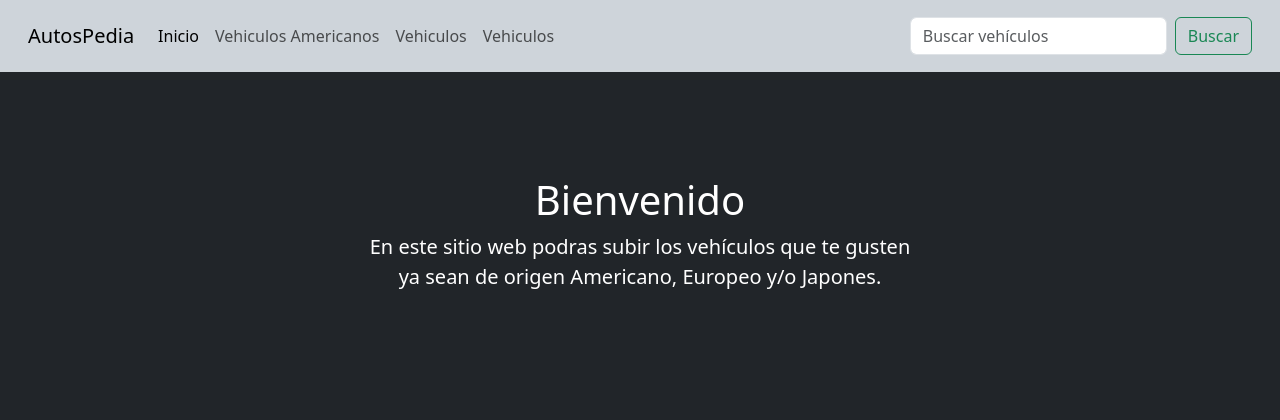
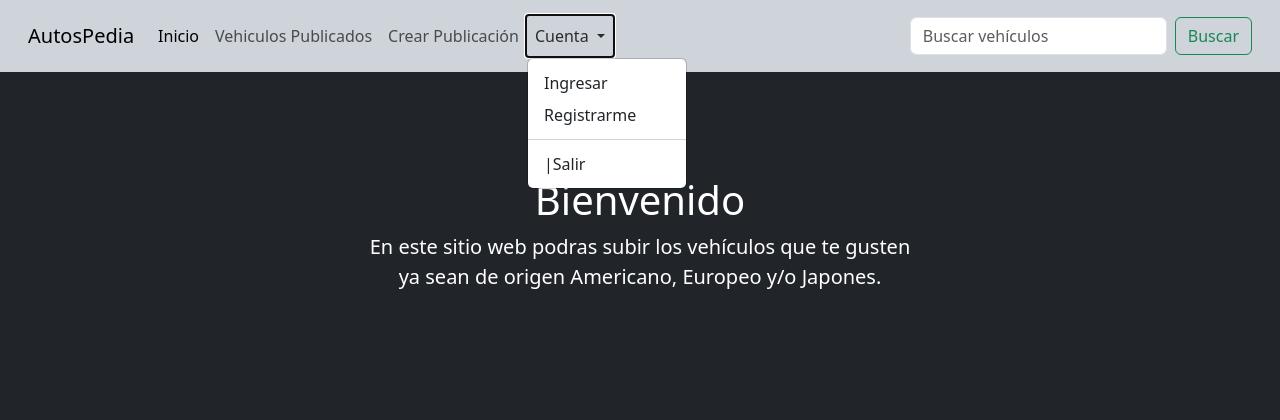
Before and after one commit to JuanPeralta19/Proyecto-Final-Peralta-Juarez, a Django app: page / in a window 1280 px wide, after a click on "Cuenta". Shown: the top 420 px of the page. Run offline with Django 4.2, Linux system fonts and the light colour scheme; some libraries are stand-ins or nearby versions.

Commit message:
ABM refactoreado, busqueda refactoreada, login/logout/signup realizado, todo funcional.

```diff
--- a/CarsApp/templates/CarsApp/base.html
+++ b/CarsApp/templates/CarsApp/base.html
@@ -89,28 +89,33 @@
             <a class="nav-link active" aria-current="page" href="{% url 'index' %}">Inicio</a>
           </li>
           <li class="nav-item">
-            <a class="nav-link" href="{% url 'vehiculos-list' %}">Vehiculos Americanos</a>
-            <li class="nav-item">
-              <a class="nav-link" href="#">Vehiculos</a>
+            <a class="nav-link" href="{% url 'vehiculos-list' %}">Vehiculos Publicados</a>
+          </li>
+          <li class="nav-item">
+              <a class="nav-link" href="{% url 'vehiculos-create' %}">Crear Publicación</a>
+          </li>
+              <!-- <li class="nav-item">
+                <a class="nav-link" href="#">Vacio</a>
+              </li>
               <li class="nav-item">
-                <a class="nav-link" href="#">Vehiculos</a>
-          <!-- </li>
+                <a class="nav-link" href="#">Vacio</a>
+              </li> -->
           <li class="nav-item dropdown">
             <a class="nav-link dropdown-toggle" href="#" role="button" data-bs-toggle="dropdown" aria-expanded="false">
-              Link
+              Cuenta
             </a>
             <ul class="dropdown-menu">
-              <li><a class="dropdown-item" href="#">Action</a></li>
-              <li><a class="dropdown-item" href="#">Another action</a></li>
+              <li><a class="dropdown-item" href="{% url 'login' %}">Ingresar</a></li>
+              <li><a class="dropdown-item" href="{% url 'signup' %}">Registrarme</a></li>
               <li><hr class="dropdown-divider"></li>
-              <li><a class="dropdown-item" href="#">Something else here</a></li>
-            </ul> -->
+              <li><a class="dropdown-item" href="{% url 'logout' %}">{{user.username}}|Salir</a></li>
+            </ul>
           <!-- </li>
           <li class="nav-item">
             <a class="nav-link disabled">Link</a>
           </li> -->
         </ul>
-        <form action="{% url 'Buscar vehiculos Amricanos' %}" class="d-flex" role="search">
+        <form action="{% url 'vehiculos-search' %}" class="d-flex" role="search">
           <input class="form-control me-2" name="criterio" type="search" placeholder="Buscar vehículos" aria-label="Search">
           <button class="btn btn-outline-success" type="submit">Buscar</button>
         </form>
--- a/CarsApp/templates/CarsApp/index.html
+++ b/CarsApp/templates/CarsApp/index.html
@@ -23,7 +23,7 @@
       <div class="row row-cols-1 row-cols-sm-2 row-cols-md-3 g-3">
         <div class="col">
             <div class="card shadow-sm">
-              <a style="text-decoration: none;" href="{% url 'Admin de vehiculos americanos' %}">
+              <a style="text-decoration: none;" href="{% url 'vehiculos-list' %}">
                 <img class="bd-placeholder-img card-img-top" width="100%" height="225" src="https://www.chevrolet.com/content/dam/chevrolet/na/us/english/index/vehicles/2023/performance/camaro/01-images/colorizer/coupe/2023-camaro-2ss-g7c-colorizer.jpg?imwidth=960"></img>
               </a>
                 <div class="card-body">
@@ -75,7 +75,7 @@
 
         <div class="col">
           <div class="card shadow-sm">
-            <a style="text-decoration: none;" href="{% url 'Admin de vehiculos americanos' %}">
+            <a style="text-decoration: none;" href="{% url 'vehiculos-list' %}">
               <img class="bd-placeholder-img card-img-top" width="100%" height="225"src="https://static.cargurus.com/images/forsale/2022/06/30/08/46/1968_dodge_charger-pic-6751606074304769180-1024x768.jpeg"></img>
             </a>
             <div class="card-body">
@@ -127,7 +127,7 @@
 
         <div class="col">
           <div class="card shadow-sm">
-            <a style="text-decoration: none;" href="{% url 'Admin de vehiculos americanos' %}">
+            <a style="text-decoration: none;" href="{% url 'vehiculos-list' %}">
               <img class="bd-placeholder-img card-img-top" width="100%" height="225"src="https://hips.hearstapps.com/hmg-prod/amv-prod-cad-assets/images/media/267321/1990-jeep-wrangler-sahara-photo-557728-s-original.jpg"></img>
             </a>
             <div class="card-body">
--- a/CarsApp/templates/CarsApp/vehiculos_detail.html
+++ b/CarsApp/templates/CarsApp/vehiculos_detail.html
@@ -5,8 +5,8 @@
 
 <ul>
     <li>{{vehiculo.marca_de_vehiculo}} - {{vehiculo.modelo_de_vehiculo}} - {{vehiculo.valor_vehiculo_usd}}
-        <a href="#">Actualizar</a>
-        <a href="#">Borrar</a>
+        <a href="{% url 'vehiculos-update' vehiculo.id %}">Actualizar</a>
+        <a href="{% url 'vehiculos-delete' vehiculo.id %}">Borrar</a>
     </li>
 </ul>
 {% endblock %}
--- a/CarsApp/templates/CarsApp/vehiculos_list.html
+++ b/CarsApp/templates/CarsApp/vehiculos_list.html
@@ -7,8 +7,8 @@
     {% for Vehiculos in vehiculos %}
     <li>{{Vehiculos.marca_de_vehiculo}} - {{Vehiculos.modelo_de_vehiculo}} - {{Vehiculos.valor_vehiculo_usd}}
         <a href="{% url 'vehiculos-detail' Vehiculos.id %}">Detalle</a>
-        <a href="#">Actualizar</a>
-        <a href="#">Borrar</a>
+        <a href="{% url 'vehiculos-update' Vehiculos.id %}">Actualizar</a>
+        <a href="{% url 'vehiculos-delete' Vehiculos.id %}">Borrar</a>
     </li>
     {% endfor %}
 </ul>
--- a/CarsApp/views.py
+++ b/CarsApp/views.py
@@ -2,16 +2,12 @@ from django.shortcuts import render
 from CarsApp.models import vehiculos
 from CarsApp.forms import vehiculosForm
 from django.views.generic import ListView, DetailView, UpdateView, CreateView, DeleteView
+from django.urls import reverse_lazy
+from django.contrib.auth.views import LoginView, LogoutView
+from django.contrib.auth.forms import UserCreationForm
 
 def index(request):
     return render(request,"CarsApp/index.html")
-
-
-def mostrar_vehiculos(request):
-    context = {
-        "form":vehiculosForm(),
-        "vehiculos":vehiculos.objects.all()}
-    return render(request, "CarsApp/admin_vehiculos.html", context)
 
 def agregar_vehiculos(request):
     vehiculos_form = vehiculosForm(request.POST)
@@ -36,3 +32,37 @@ class VehiculosList(ListView):
 class VehiculosDetail(DetailView):
     model = vehiculos
     context_object_name = "vehiculo"
+
+class VehiculosUpdate(UpdateView):
+    model = vehiculos
+    success_url = reverse_lazy("vehiculos-list")
+    fields = "__all__"
+
+class VehiculosDelete(DeleteView):
+    model = vehiculos
+    context_object_name = "vehiculo"
+    success_url = reverse_lazy("vehiculos-list")
+
+class VehiculosCreate(CreateView):
+    model = vehiculos
+    success_url = reverse_lazy("vehiculos-list")
+    fields = "__all__"
+
+class VehiculosSearch(ListView):
+    model = vehiculos
+    context_object_name = "vehiculos"
+    def get_queryset(self):
+        criterio = self.request.GET.get("criterio")
+        result = vehiculos.objects.filter(marca_de_vehiculo__icontains=criterio).all()
+        return result
+
+class Login(LoginView):
+    next_page = reverse_lazy("index")
+
+class SignUp(CreateView):
+    form_class = UserCreationForm
+    template_name = "registration/signup.html"
+    success_url = reverse_lazy("index")
+
+class Logout(LogoutView):
+    template_name= "registration/logout.html"
--- a/PreEntrega/settings.py
+++ b/PreEntrega/settings.py
@@ -104,7 +104,7 @@ AUTH_PASSWORD_VALIDATORS = [
 # Internationalization
 # https://docs.djangoproject.com/en/4.1/topics/i18n/
 
-LANGUAGE_CODE = 'en-us'
+LANGUAGE_CODE = 'es-AR'
 
 TIME_ZONE = 'UTC'
 
--- a/PreEntrega/urls.py
+++ b/PreEntrega/urls.py
@@ -15,19 +15,24 @@ Including another URLconf
 """
 from django.contrib import admin
 from django.urls import path
-from CarsApp.views import (index, mostrar_vehiculos, VehiculosList, VehiculosDetail,
-                           agregar_vehiculos, buscar_vehiculos)
+from CarsApp.views import (index, VehiculosList, VehiculosDetail, VehiculosUpdate, VehiculosDelete,
+                           VehiculosCreate, VehiculosSearch, Login, SignUp, Logout, agregar_vehiculos, buscar_vehiculos)
 
 
 urlpatterns = [
     path('admin/', admin.site.urls),
     path('', index, name = "index"),
-    path('Vehiculos/', mostrar_vehiculos, name="Admin de vehiculos americanos"),
     path('Vehiculos/Agregar', agregar_vehiculos, name="Vehiculos americanos agregados"),
     path('Vehiculos/Buscar',buscar_vehiculos, name="Buscar vehiculos Amricanos"),
     path('Vehiculos/List', VehiculosList.as_view(), name = "vehiculos-list"),
     path('Vehiculos/<pk>/Detail', VehiculosDetail.as_view(), name = "vehiculos-detail"),
-
+    path('Vehiculos/<pk>/Update', VehiculosUpdate.as_view(), name = "vehiculos-update"),
+    path('Vehiculos/<pk>/Delete', VehiculosDelete.as_view(), name = "vehiculos-delete"),
+    path('Vehiculos/Create', VehiculosCreate.as_view(), name = "vehiculos-create"),
+    path('Vehiculos/Search', VehiculosSearch.as_view(), name = "vehiculos-search"),
+    path('login/', Login.as_view(), name = "login"),
+    path('signup/', SignUp.as_view(), name = "signup"),
+    path('logout/', Logout.as_view(), name = "logout"),
 
 
 ]
```
Also changed, not shown: CarsApp/templates/CarsApp/vehiculos_confirm_delete.html (added, +12 -0 lines), CarsApp/templates/CarsApp/vehiculos_form.html (added, +10 -0 lines), CarsApp/templates/registration/login.html (added, +10 -0 lines), CarsApp/templates/registration/logout.html (added, +8 -0 lines), CarsApp/templates/registration/signup.html (added, +10 -0 lines).
